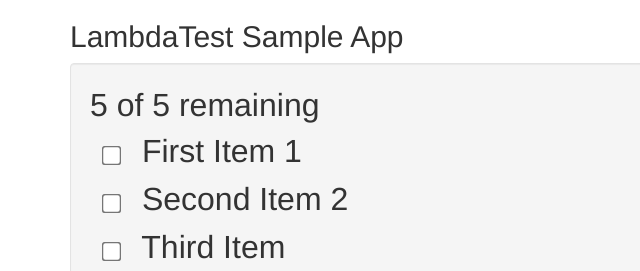
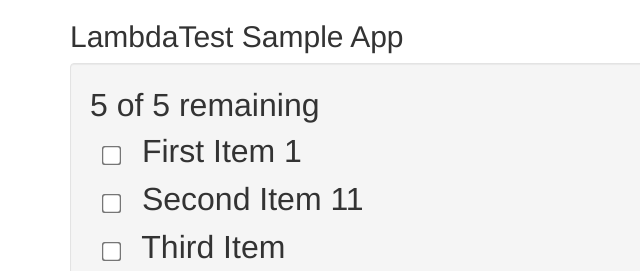
Before and after one commit to muditlambda/todo_list_demo, a website: page index.html in a window 1280 px wide. Shown: the top 271 px of the page, 0-640 px from the left. Drawn offline with nearby package versions, Linux system fonts and the light colour scheme.

Commit message:
Update index.html

```diff
--- a/index.html
+++ b/index.html
@@ -36,7 +36,7 @@
     var sampleList = this;
     sampleList.sampletodos = [
       {text:'First Item 1', done:false, name: 'li1'},
-      {text:'Second Item 2', done:false, name: 'li2'},
+      {text:'Second Item 11', done:false, name: 'li2'},
       {text:'Third Item', done:false, name: 'li3'},
       {text:'Fourth Item', done:false, name: 'li4'},
       {text:'Fifth Item', done:false, name: 'li5'}];
```
